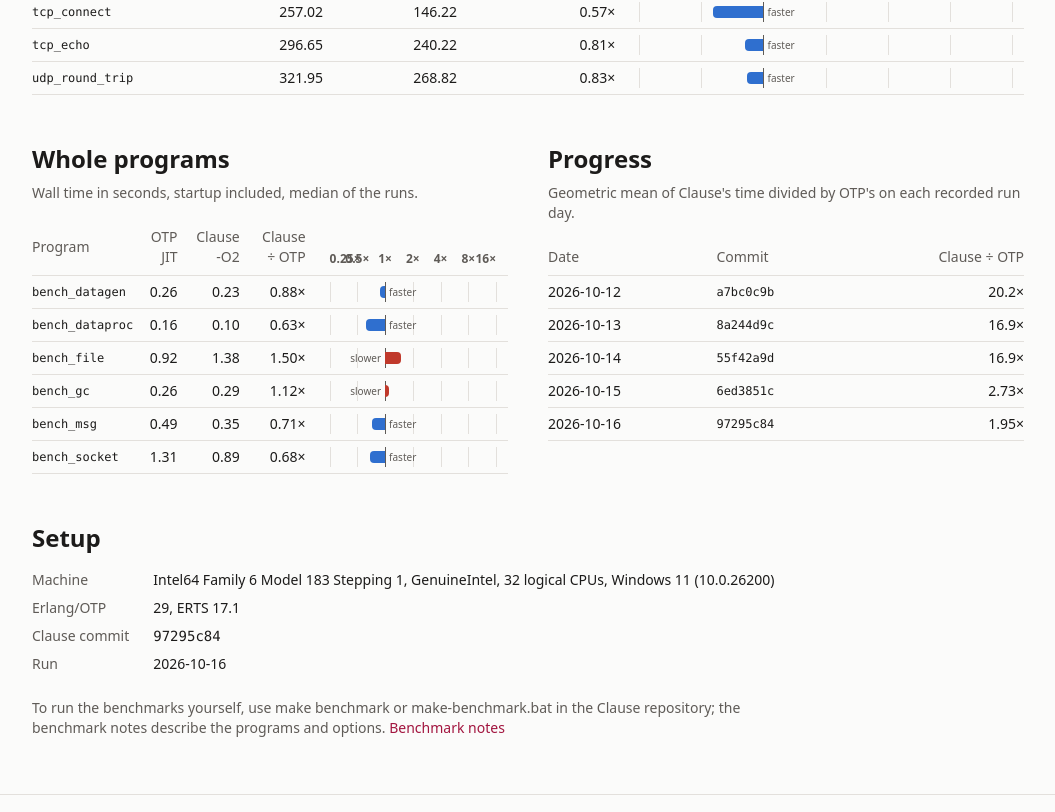
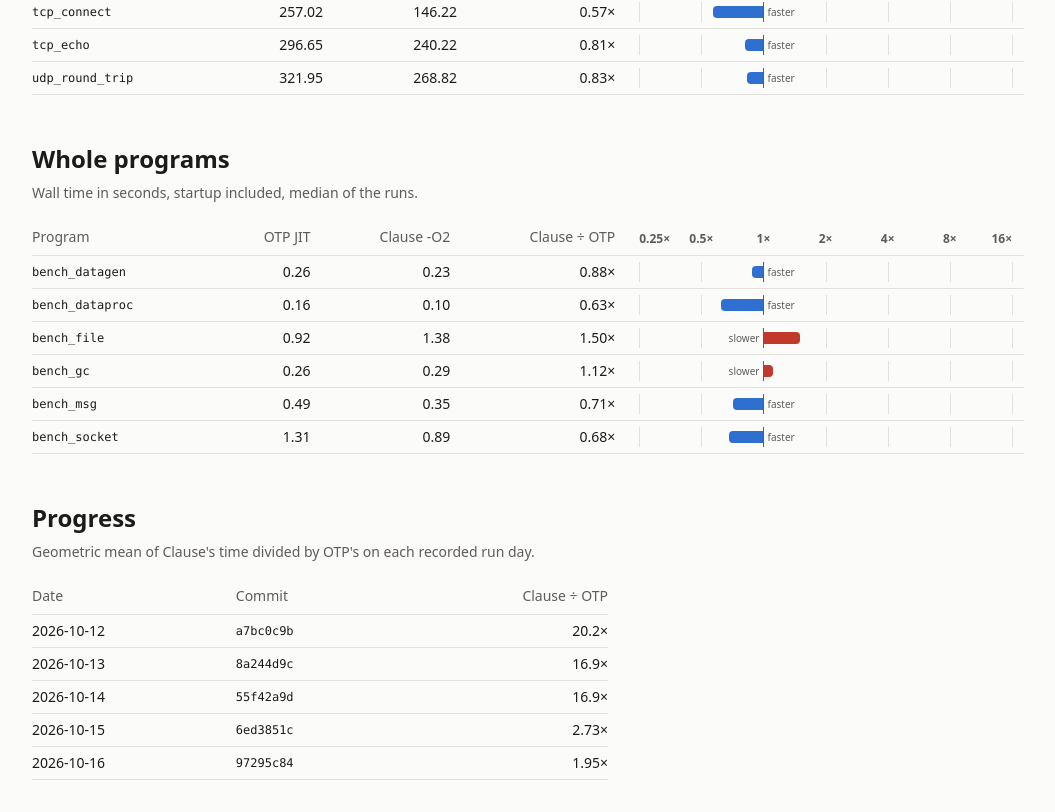
Before and after one commit to kvakvs/clau.se, a Next.js app: page /en/benchmarks in a window 1280 px wide. Shown: the part 1688-2500 px from the top of the page, without its empty margins (112-1167 px from the left). Built offline with nearby package versions, Linux system fonts and the light colour scheme.

Commit message:
Whole programs table in benchmarks is full width

```diff
--- a/app/[lang]/benchmarks/page.tsx
+++ b/app/[lang]/benchmarks/page.tsx
@@ -173,14 +173,13 @@ export default async function BenchmarksPage({ params }: Props) {
         </div>
       </section>
 
-      <div className="mt-12 grid gap-10 md:grid-cols-2">
-        <section aria-labelledby="programs">
+      <section aria-labelledby="programs" className="mt-12">
         <h2 id="programs" className="text-2xl font-semibold">
           {t.programsTitle}
         </h2>
         <p className="mt-2 text-sm text-muted">{t.programsNote}</p>
         <div className="mt-4 overflow-x-auto">
-            <table className="w-full min-w-[28rem] border-collapse text-sm">
+          <table className="w-full min-w-[36rem] border-collapse text-sm">
             <thead>
               <tr className="border-b border-border text-left text-muted">
                 <th scope="col" className="py-2 pr-3 font-medium">
@@ -211,9 +210,7 @@ export default async function BenchmarksPage({ params }: Props) {
                     key={p.name}
                     className="border-b border-border hover:bg-card"
                   >
-                      <td className="py-1.5 pr-3 font-mono text-xs">
-                        {p.name}
-                      </td>
+                    <td className="py-1.5 pr-3 font-mono text-xs">{p.name}</td>
                     <td className="py-1.5 pr-3 text-right tabular-nums">
                       {p.otp === null ? "–" : number(p.otp, 2)}
                     </td>
@@ -239,12 +236,12 @@ export default async function BenchmarksPage({ params }: Props) {
         </div>
       </section>
 
-        <section aria-labelledby="history">
+      <section aria-labelledby="history" className="mt-12">
         <h2 id="history" className="text-2xl font-semibold">
           {t.historyTitle}
         </h2>
         <p className="mt-2 text-sm text-muted">{t.historyNote}</p>
-          <table className="mt-4 w-full border-collapse text-sm">
+        <table className="mt-4 w-full max-w-xl border-collapse text-sm">
           <thead>
             <tr className="border-b border-border text-left text-muted">
               <th scope="col" className="py-2 pr-3 font-medium">
@@ -262,9 +259,7 @@ export default async function BenchmarksPage({ params }: Props) {
             {data.history.map((day) => (
               <tr key={day.date} className="border-b border-border">
                 <td className="py-1.5 pr-3 tabular-nums">{day.date}</td>
-                  <td className="py-1.5 pr-3 font-mono text-xs">
-                    {day.commit}
-                  </td>
+                <td className="py-1.5 pr-3 font-mono text-xs">{day.commit}</td>
                 <td className="py-1.5 text-right tabular-nums">
                   {times(day.ratio)}
                 </td>
@@ -273,7 +268,6 @@ export default async function BenchmarksPage({ params }: Props) {
           </tbody>
         </table>
       </section>
-      </div>
 
       <section aria-labelledby="setup" className="mt-12">
         <h2 id="setup" className="text-2xl font-semibold">
```
Also changed, not shown: .agents/skills/update-benchmarks/SKILL.md. Lines whose indentation alone changed are shown as unchanged.
